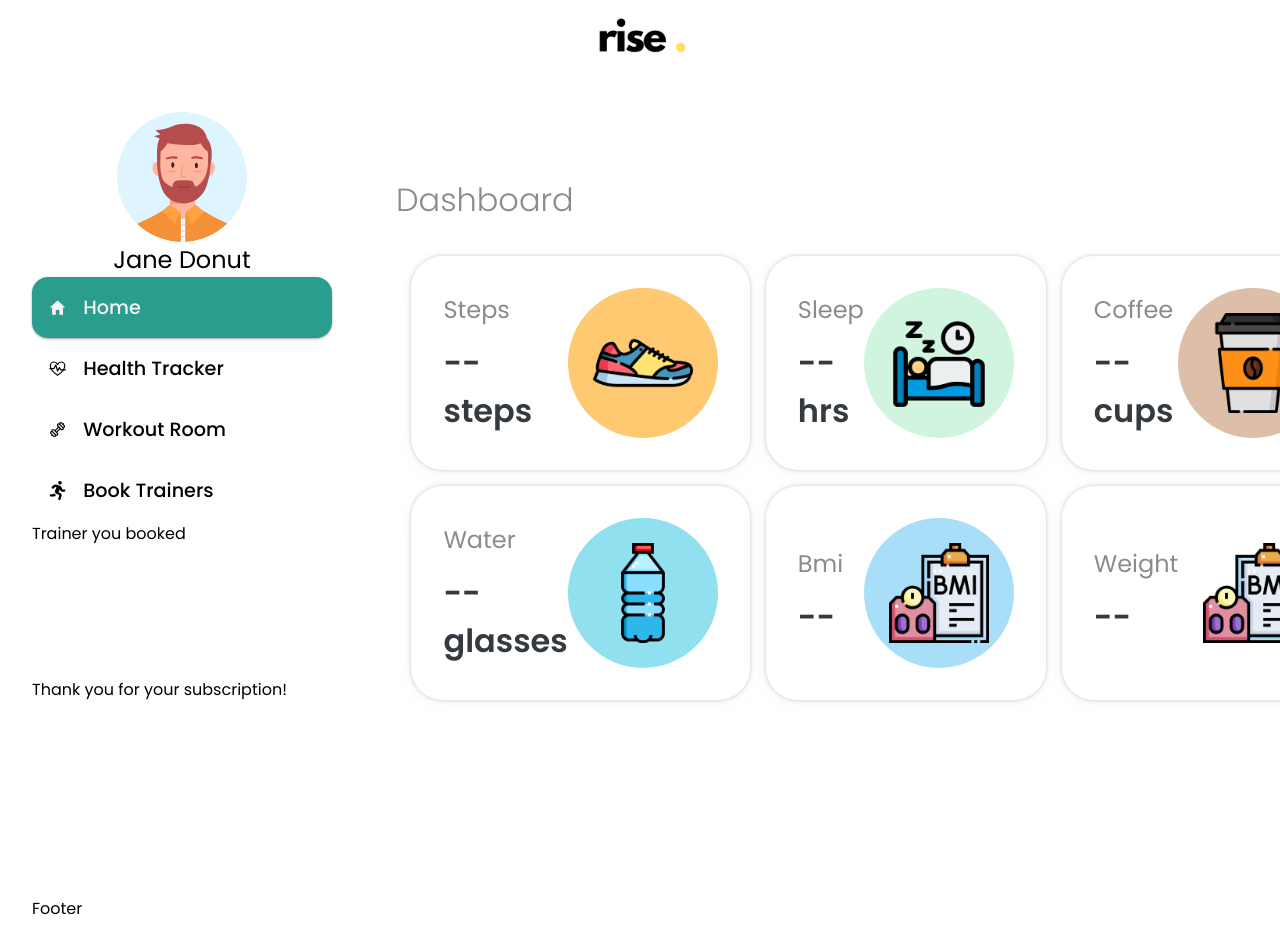
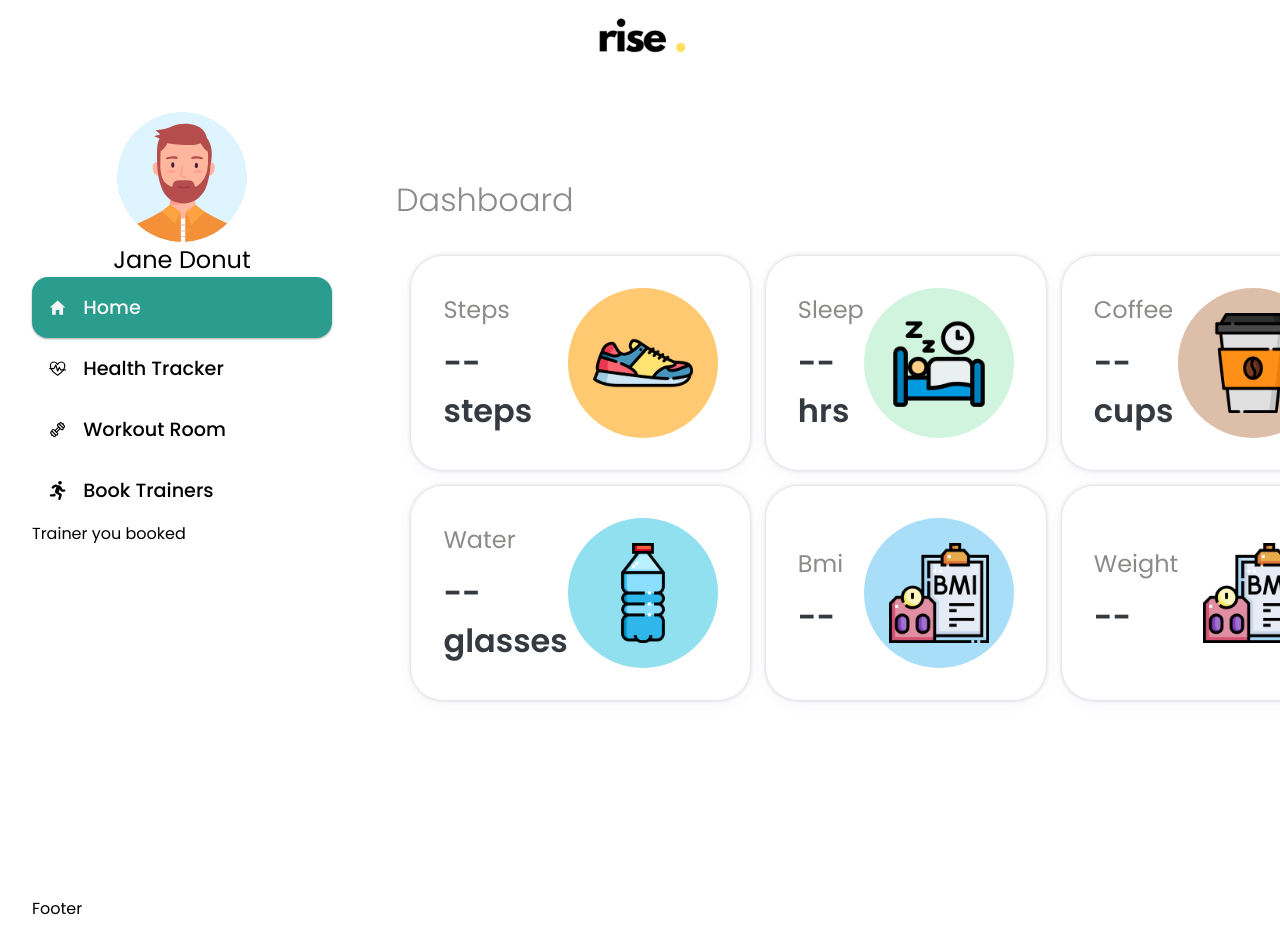
Before and after one commit to maysunktong/rise--app, a React (Vite) app: page / in a window 1280 px wide. Shown: the top 952 px of the page. Built offline with nearby package versions, Linux system fonts and the light colour scheme.

Commit message:
Delete subscription widget

```diff
--- a/src/components/Layout/index.jsx
+++ b/src/components/Layout/index.jsx
@@ -16,7 +16,6 @@ const Layout = ({ children, setCurrentPage }) => {
             <UserPanel />
             <Navigation setCurrentPage={setCurrentPage} />
             <TrainerWidget />
-            <SubscriptionWidget />
           </div>
           <div className={styles.content}>{children}</div>
         </div>
--- a/src/components/SubscriptionWidget/index.jsx
+++ /dev/null
@@ -1,8 +0,0 @@
-const SubscriptionWidget = () => {
-  return (
-    <>
-      <p>Thank you for your subscription!</p>
-    </>
-  );
-};
-export default SubscriptionWidget;
```
